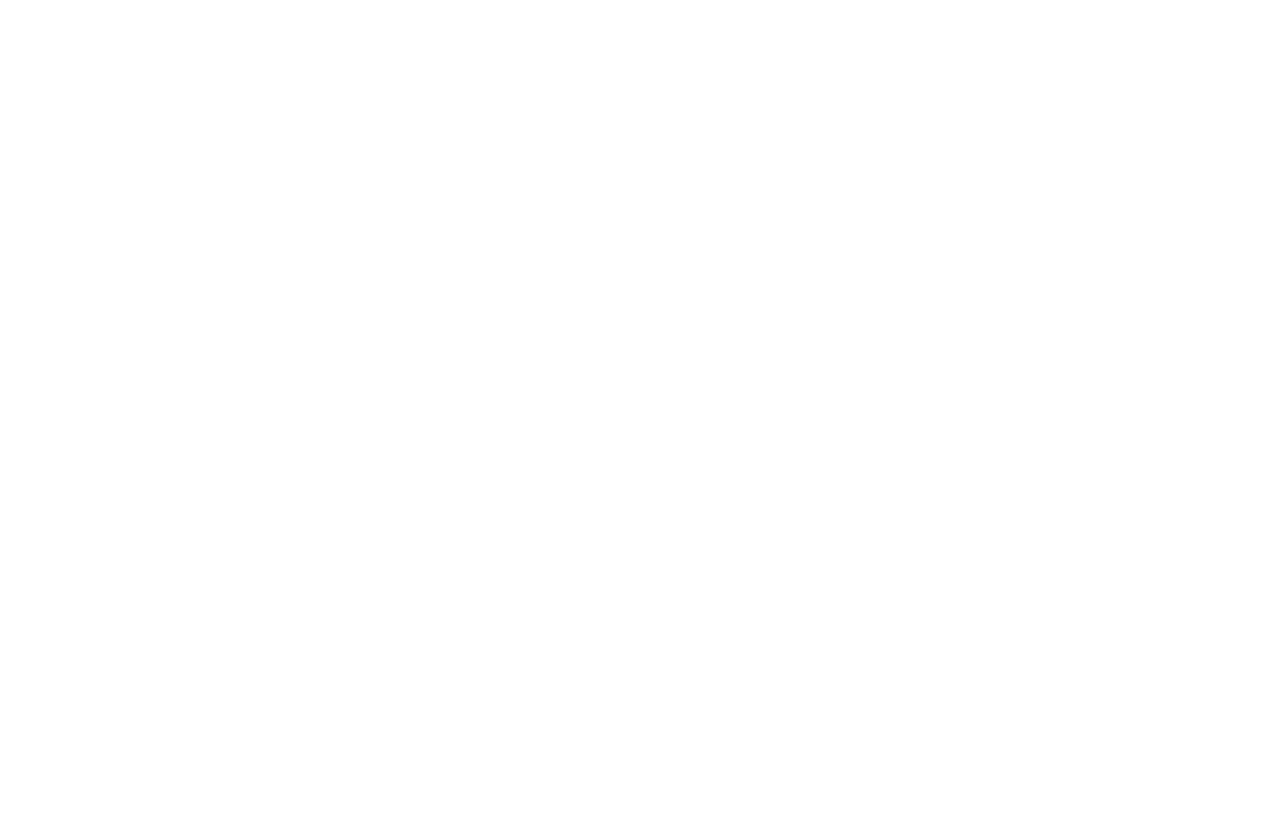
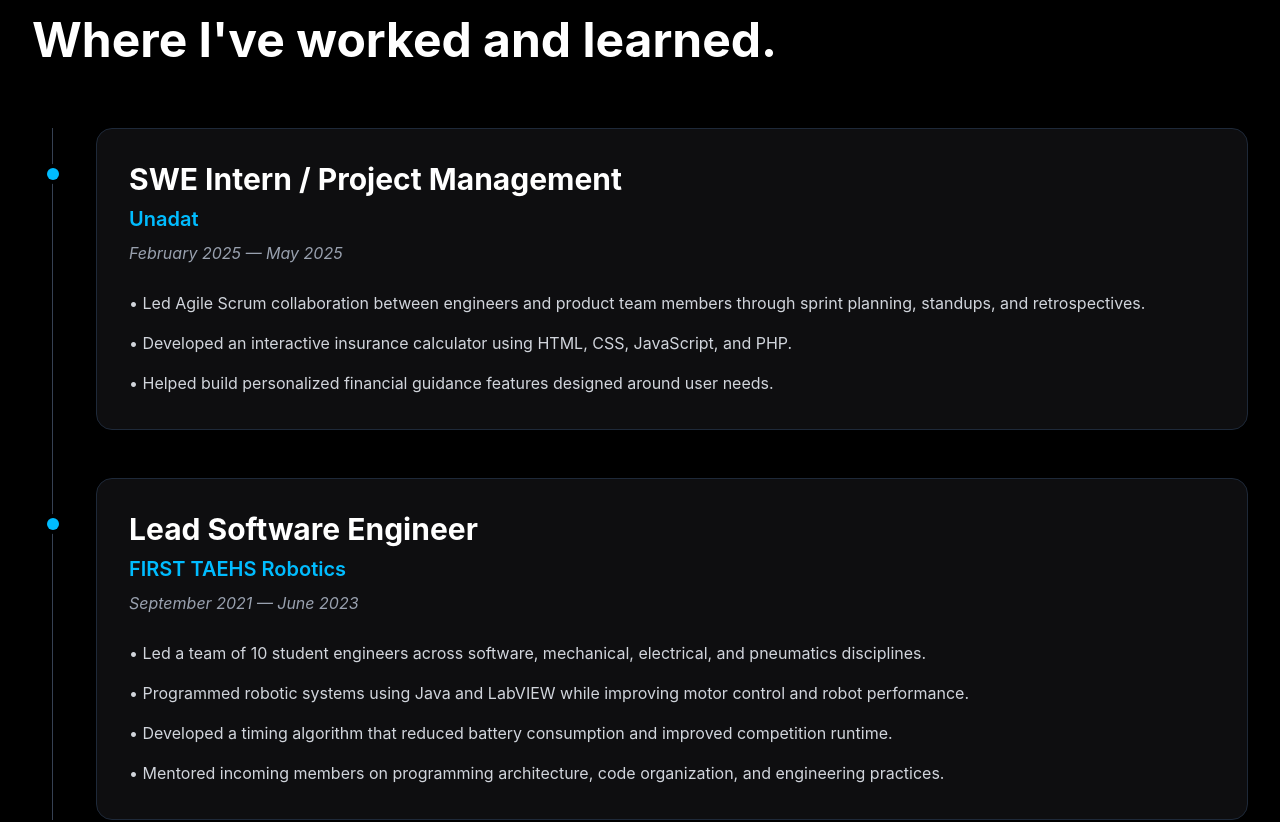
Before and after one commit to jaskaranbhogal/Portfolio, a React app: page / in a window 1280 px wide. Shown: the part 1620-2442 px from the top of the page. Before the commit the page ends 1504 px from the top, so only its background shows below. Built offline with nearby package versions, Linux system fonts and the light colour scheme; the HTML template or start-up script is replaced by a standard one.

Commit message:
Added experience and education section

```diff
--- a/src/App.jsx
+++ b/src/App.jsx
@@ -1,6 +1,8 @@
 import Navbar from "./components/Navbar.jsx"
 import Hero from "./components/Hero.jsx"
 import About from "./components/About.jsx"
+import Experience from "./components/Experience.jsx"
+import Education from "./components/Education.jsx"
 
 function App() {
   return (
@@ -8,6 +10,8 @@
       <Navbar />
       <Hero />
       <About />
+      <Experience />
+      <Education />
     </div>
   )
 }
--- /dev/null
+++ b/src/components/Education.jsx
@@ -0,0 +1,63 @@
+function Education() {
+    return (
+      <section id="education" className="px-8 py-24">
+        <div className="mx-auto max-w-7xl">
+
+          {/* Section Heading */}
+          <h2 className="text-4xl font-bold md:text-5xl">
+            Education
+          </h2>
+
+          {/* Timeline */}
+          <div className="relative mt-16">
+
+            {/* Vertical Line */}
+            <div className="absolute left-3 top-0 h-full w-px bg-gray-700 md:left-5"></div>
+
+            <div className="relative pl-12 md:pl-16">
+
+              {/* Timeline Dot */}
+              <div className="absolute left-[7px] top-10 h-3 w-3 rounded-full bg-sky-400 ring-4 ring-black md:left-[15px]"></div>
+
+              {/* Education Card */}
+              <div className="rounded-2xl border border-gray-800 bg-zinc-900/60 p-8 transition duration-300 hover:-translate-y-1 hover:border-gray-600">
+
+                <h3 className="text-2xl font-bold md:text-3xl">
+                  Farmingdale State College
+                </h3>
+
+                <p className="mt-3 text-xl font-semibold text-sky-400">
+                  Bachelor of Science in Computer Science
+                </p>
+
+                <p className="mt-2 italic text-gray-400">
+                  Expected Graduation — May 2027
+                </p>
+
+                <div className="mt-6 space-y-4 text-gray-300">
+
+                  <p>
+                    <span className="font-semibold text-white">
+                      GPA:
+                    </span>{" "}
+                    3.9
+                  </p>
+
+                  <p>
+                    Focused on software development, programming,
+                    computer science fundamentals, and building
+                    practical applications.
+                  </p>
+
+                </div>
+
+              </div>
+            </div>
+
+          </div>
+        </div>
+      </section>
+    )
+  }
+
+  export default Education
--- /dev/null
+++ b/src/components/Experience.jsx
@@ -0,0 +1,115 @@
+function Experience() {
+    return (
+      <section id="experience" className="px-8 py-24">
+        <div className="mx-auto max-w-7xl">
+
+          {/* Section Heading */}
+          <p className="mb-4 text-sm font-medium uppercase tracking-[0.3em] text-gray-400">
+            Experience & Education
+          </p>
+
+          <h2 className="text-4xl font-bold md:text-5xl">
+            Where I've worked and learned.
+          </h2>
+
+          {/* Timeline */}
+          <div className="relative mt-16">
+
+            {/* Vertical Line */}
+            <div className="absolute left-3 top-0 h-full w-px bg-gray-700 md:left-5"></div>
+
+            <div className="space-y-12">
+
+              {/* Unadat */}
+              <div className="relative pl-12 md:pl-16">
+
+                {/* Timeline Dot */}
+                <div className="absolute left-[7px] top-10 h-3 w-3 rounded-full bg-sky-400 ring-4 ring-black md:left-[15px]"></div>
+
+                <div className="rounded-2xl border border-gray-800 bg-zinc-900/60 p-8 transition duration-300 hover:-translate-y-1 hover:border-gray-600">
+
+                  <h3 className="text-2xl font-bold md:text-3xl">
+                    SWE Intern / Project Management
+                  </h3>
+
+                  <p className="mt-2 text-xl font-semibold text-sky-400">
+                    Unadat
+                  </p>
+
+                  <p className="mt-2 italic text-gray-400">
+                    February 2025 — May 2025
+                  </p>
+
+                  <ul className="mt-6 space-y-3 leading-7 text-gray-300">
+                    <li>
+                      • Led Agile Scrum collaboration between engineers and
+                      product team members through sprint planning, standups,
+                      and retrospectives.
+                    </li>
+
+                    <li>
+                      • Developed an interactive insurance calculator using
+                      HTML, CSS, JavaScript, and PHP.
+                    </li>
+
+                    <li>
+                      • Helped build personalized financial guidance features
+                      designed around user needs.
+                    </li>
+                  </ul>
+
+                </div>
+              </div>
+
+              {/* Robotics */}
+              <div className="relative pl-12 md:pl-16">
+
+                <div className="absolute left-[7px] top-10 h-3 w-3 rounded-full bg-sky-400 ring-4 ring-black md:left-[15px]"></div>
+
+                <div className="rounded-2xl border border-gray-800 bg-zinc-900/60 p-8 transition duration-300 hover:-translate-y-1 hover:border-gray-600">
+
+                  <h3 className="text-2xl font-bold md:text-3xl">
+                    Lead Software Engineer
+                  </h3>
+
+                  <p className="mt-2 text-xl font-semibold text-sky-400">
+                    FIRST TAEHS Robotics
+                  </p>
+
+                  <p className="mt-2 italic text-gray-400">
+                    September 2021 — June 2023
+                  </p>
+
+                  <ul className="mt-6 space-y-3 leading-7 text-gray-300">
+                    <li>
+                      • Led a team of 10 student engineers across software,
+                      mechanical, electrical, and pneumatics disciplines.
+                    </li>
+
+                    <li>
+                      • Programmed robotic systems using Java and LabVIEW while
+                      improving motor control and robot performance.
+                    </li>
+
+                    <li>
+                      • Developed a timing algorithm that reduced battery
+                      consumption and improved competition runtime.
+                    </li>
+
+                    <li>
+                      • Mentored incoming members on programming architecture,
+                      code organization, and engineering practices.
+                    </li>
+                  </ul>
+
+                </div>
+              </div>
+
+            </div>
+          </div>
+        </div>
+      </section>
+    )
+  }
+
+  export default Experience
--- a/src/components/Navbar.jsx
+++ b/src/components/Navbar.jsx
@@ -27,6 +27,13 @@
   </a>
 
   <a
+    href="#education"
+    className="transition duration-300 hover:text-white"
+  >
+    Education
+  </a>
+
+  <a
     href="#projects"
     className="transition duration-300 hover:text-white"
   >
```
Lines whose indentation alone changed are shown as unchanged.
